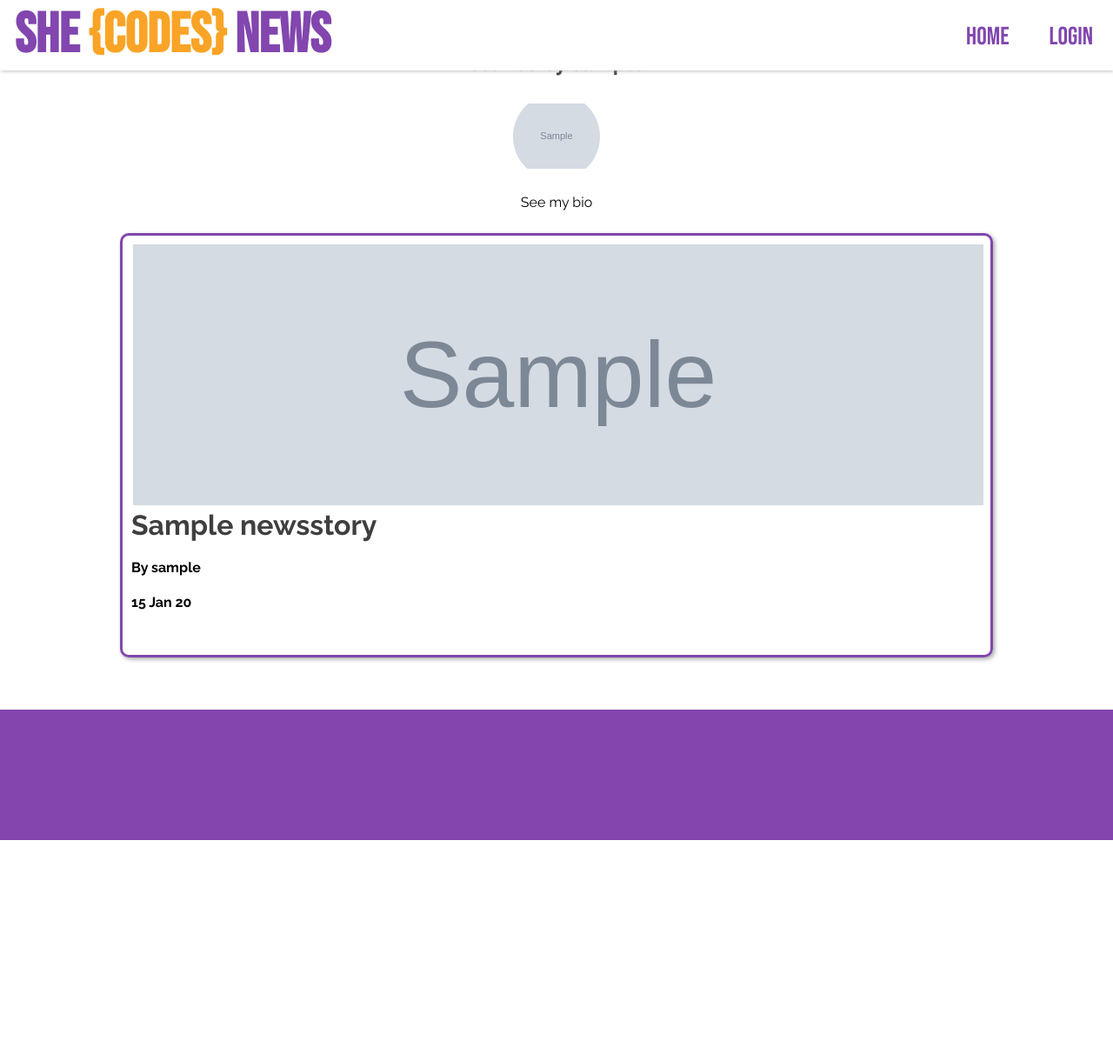
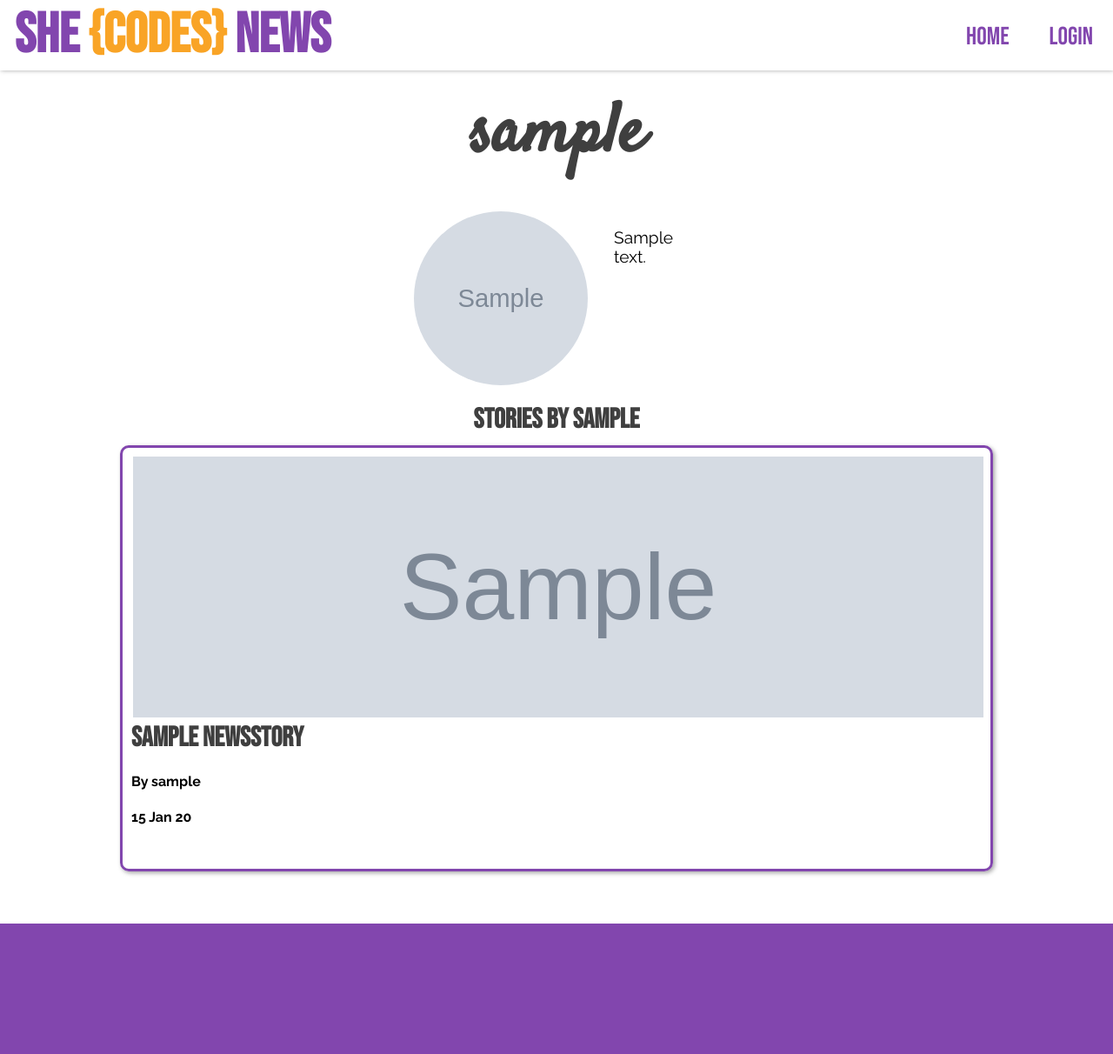
Before and after one commit to what-the-hek/she-codes-django-news-project-what-the-hek, a Django app: page /news/user/1/ in a window 1280 px wide. Shown: the whole page at 87% size. Before the commit the page ends 966 px from the top, so only its background shows below. Run offline with Django 4.2, Linux system fonts and the light colour scheme; tables that the repository leaves empty hold one stand-in row (values such as "Sample post"); grey boxes marked "Sample" are stand-in pictures; parts of the project's set-up code (start-up, migrations or seed data) failed here and were passed over.

Commit message:
more css edits

```diff
--- a/she_codes_news/news/static/news/styles.css
+++ b/she_codes_news/news/static/news/styles.css
@@ -5,6 +5,10 @@
     box-shadow: 2px 2px 5px var(--shadow);
     padding: 10px;
 }
+
+/* .story-card:hover {
+    translate: ;
+} */
 
 .story-card img {
     width: 100%;
@@ -177,6 +181,9 @@ form input, form textarea {
     color: var(--purple);
 }
 
+form p {
+    color: var(--white);
+}
 
 .warning-label {
     color: var(--white);
--- a/she_codes_news/news/templates/news/authorStories.html
+++ b/she_codes_news/news/templates/news/authorStories.html
@@ -6,11 +6,17 @@
 {% endblock %}
 
 {% block content %}
+    <div class="auth-details">
+        <h2>{{ author }}</h2>
+        <div class="auth-details-wrapper">
+            <img class="prof_image_stories" src="{{ author.profile_image }}" alt="{{ author.username }} profile picture">
+            <div>
+                <p class="auth-bio" >{{ author.bio }}</p>
+            </div>
+        </div>
+    </div>
 
-   <h2>Stories by {{ author }}</h2>
-   <img class="prof_image_stories" src="{{ author.profile_image }}" alt="{{ author.username }} profile picture">
-   <p>See my bio</p>
-
+   <h3>Stories by {{ author }}</h3>
 <div id="all-stories">
     {% if latest_stories %}
         {% for story in all_stories %}
--- a/she_codes_news/static/styles.css
+++ b/she_codes_news/static/styles.css
@@ -82,6 +82,7 @@ h2 {
 }
 
 h3 {
+    font-family: "Bebas Neue", sans-serif;
     color: var(--black);
     font-size: 2rem;
     margin: 0;
@@ -143,6 +144,7 @@ section {
     display: flex;
     flex-direction: column;
     align-items: center;
+    width: 100%;
 }
 
 form {
@@ -230,20 +232,61 @@ button:hover {
 }
 
 /* ---- end form ---- */
+/* ---------------------- author stories and view account ---------------------------------- */
+
+.auth-details {
+    padding-top: 50px;
+    display: flex;
+    flex-direction: column;
+    align-items: center;
+    justify-content: center;
+}
+
+.auth-details h2 {
+    font-family: "Satisfy", sans-serif;
+    font-size: 5rem;
+    margin: 10px 0;
+    /* color: var(--purple); */
+}
+
+.auth-details-wrapper {
+    width: 80%;
+    display: flex;
+    flex-direction: row;
+    /* padding: 20px; */
+    margin: 20px;
+}
+
+.auth-details-wrapper div {
+    padding: 0 20px;
+    margin: 0 10px ;
+}
+
+.auth-bio {
+    font-size: 1.2rem;
+}
 
 .prof_image {
-    width: 200px;
-    height: 200px;
-    object-fit: contain;
-    border-radius: 25px;
+    width: 300px;
+    height: 300px;
+    object-fit: cover;
+    object-position: center;
+    border-radius: 150px;
 }
 
 .prof_image_stories {
-    width: 100px;
-    height: 100px;
-    object-fit: contain;
-    border-radius: 50px;
+    width: 200px;
+    height: 200px;
+    object-fit: cover;
+    object-position: center;
+    border-radius: 100px;
 }
+
+.bio-heading {
+    font-weight: 700;
+}
+
+
 /*
 img:hover {
     filter: none;
```
Also changed, not shown: she_codes_news/users/static/users/styles.css (added, +37 -0 lines), she_codes_news/users/templates/users/viewAccount.html (+17 -7 lines).
